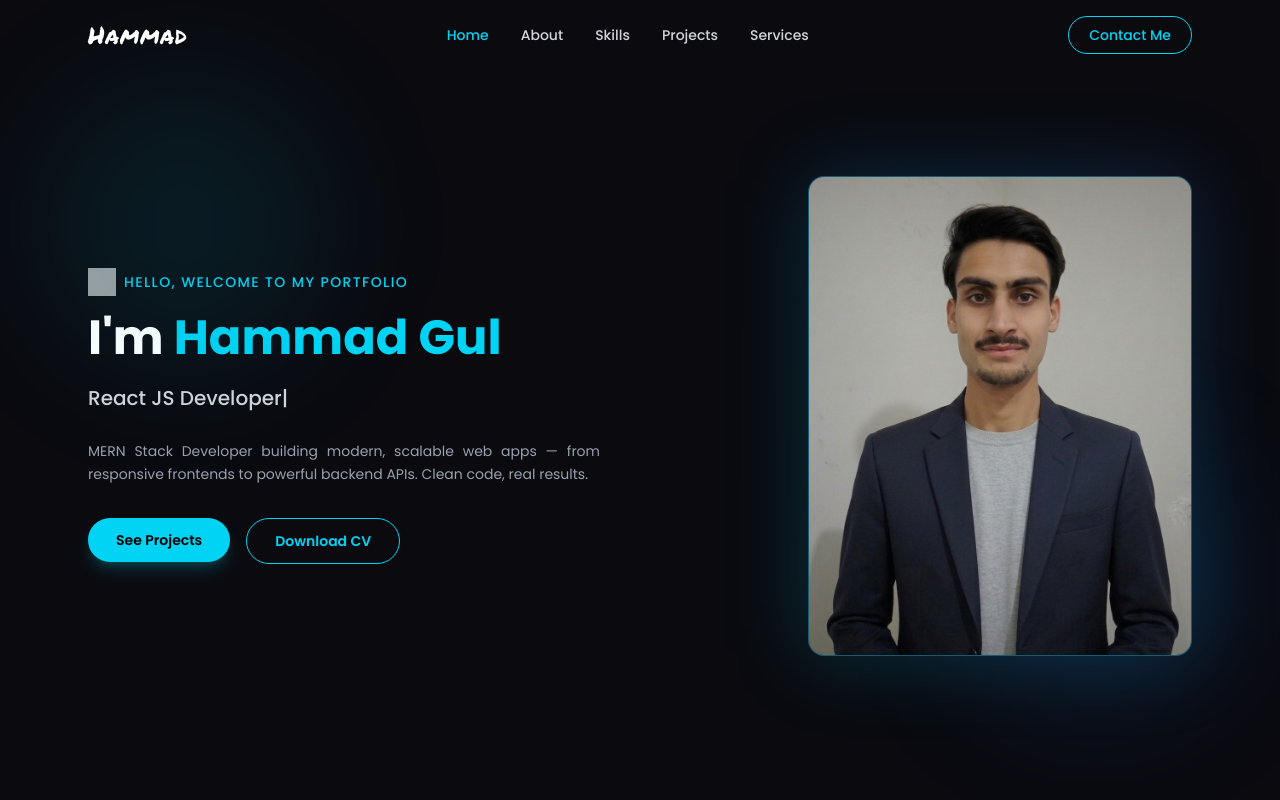
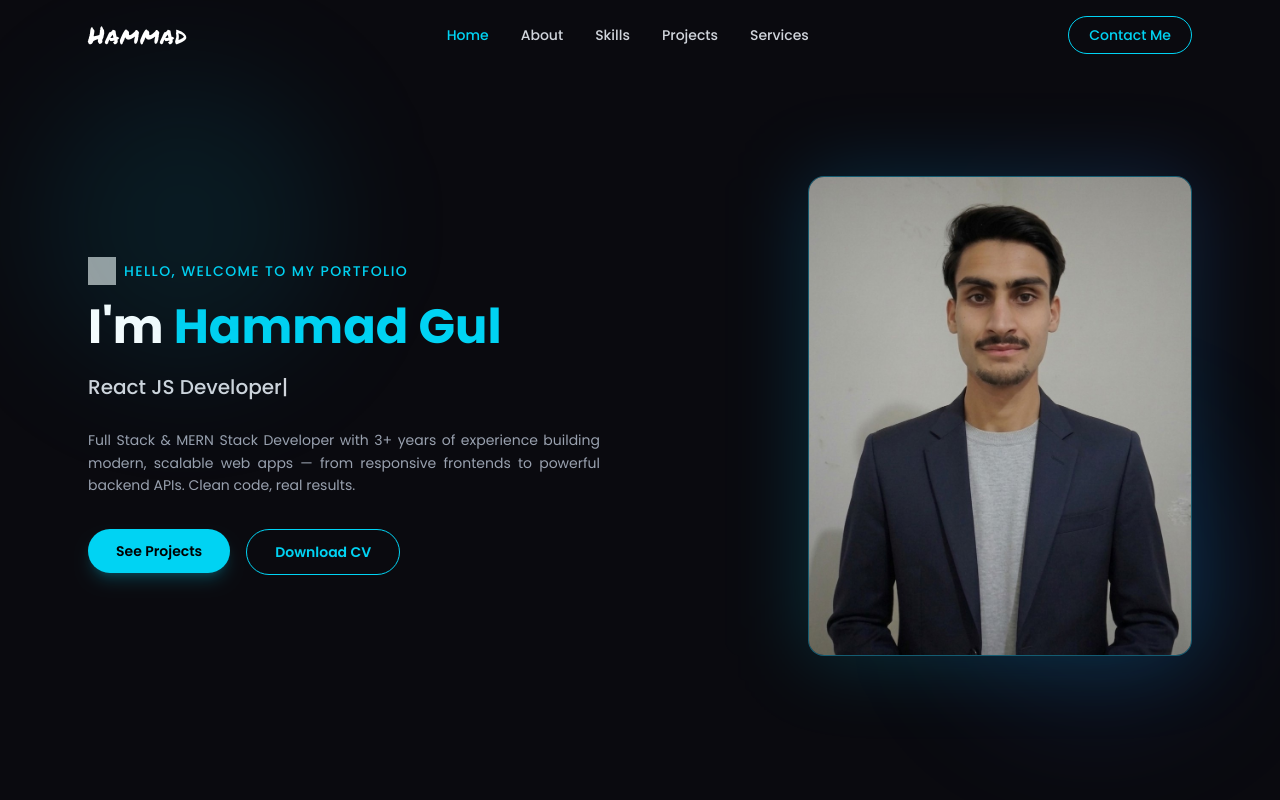
Before and after one commit to hammadgul-dev/portfolio, a React (Vite) app: page / in a window 1280 px wide. Shown: the top 800 px of the page. Built offline with nearby package versions, Linux system fonts and the light colour scheme; grey boxes are pictures that could not be loaded.

Commit message:
Enhance Hero component description
Updated the description to include 'Full Stack' and years of experience.

```diff
--- a/src/components/Hero.jsx
+++ b/src/components/Hero.jsx
@@ -51,9 +51,7 @@ const Hero = () => {
           </div>
 
           <p className="text-gray-400 text-justify text-sm leading-relaxed max-w-lg mb-8">
-            MERN Stack Developer building modern, scalable web apps — from
-            responsive frontends to powerful backend APIs. Clean code, real
-            results.
+            Full Stack & MERN Stack Developer with 3+ years of experience building modern, scalable web apps — from responsive frontends to powerful backend APIs. Clean code, real results.
           </p>
 
           <div className="flex flex-col sm:flex-row items-center md:items-start gap-4">
```
